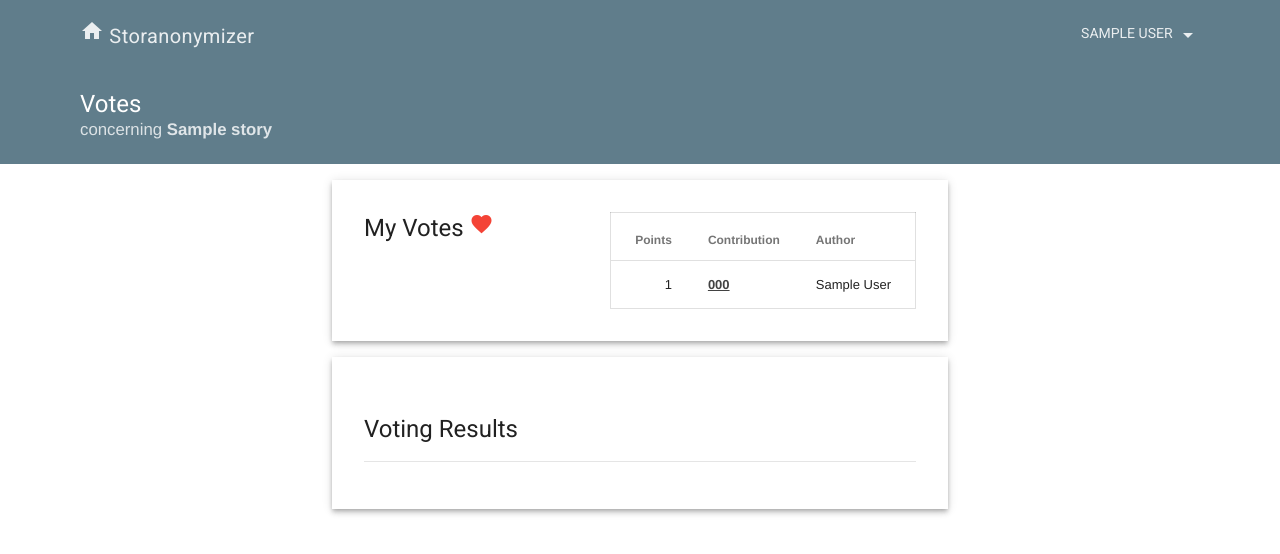
After one commit to Vogeltak/storanonymizer, a Flask app: page /story/000/votes in a window 1280 px wide. The commit adds this page. Shown: the top 554 px of the page. Run offline with Flask 2, Linux system fonts and the light colour scheme; a user stored in the database is signed in; tables that the repository leaves empty hold one stand-in row (values such as "Sample post"); some libraries are stand-ins or nearby versions.

Commit message:
Add voting functionality WIP

```diff
--- a/storanonymizer/static/styles.css
+++ b/storanonymizer/static/styles.css
@@ -91,8 +91,17 @@
 }
 
 .storanonymizer__title-bar__subtitle {
-	opacity: 0.7;
+	color: rgba(255,255,255,0.78);
 	font-size: 1.2rem;
+}
+
+.storanonymizer__title-bar__subtitle a {
+	color: rgba(255,255,255,0.8);
+	text-decoration: none;
+}
+
+.storanonymizer__title-bar__subtitle a:hover {
+	color: rgba(255,255,255,0.6);
 }
 
 .storanonymizer__sub-bar {
@@ -110,6 +119,10 @@
 	color: rgba(0,0,0,0.6);
 }
 
+.storanonymizer__voting-button {
+	margin-top: 12px;
+}
+
 .storanonymizer__settings-group {
 	-webkit-display: flex;
 	display: flex;
@@ -119,6 +132,7 @@
 	align-items: center;
 	-webkit-justify-content: center;
 	justify-content: center;
+	margin-bottom: 32px;
 }
 
 .storanonymizer__settings-item {
@@ -188,6 +202,39 @@
 	line-height: 1.8rem;
 	font-size: 1.3rem;
 	max-width: 100%;
+}
+
+.storanonymizer__votes-wrapper {
+	-webkit-flex-flow: column wrap;
+	flex-flow: column wrap;
+	-webkit-align-items: center;
+	align-items: center;
+}
+
+.storanonymizer__votes__my-votes {
+	padding: 32px;
+	display: -webkit-flex;
+	display: flex;
+	-webkit-flex-flow: row wrap;
+	flex-flow: row wrap;
+	-webkit-justify-content: space-between;
+	justify-content: space-between;
+}
+
+.storanonymizer__votes__my-votes h4 {
+	margin-top: 0;
+}
+
+.storanonymizer__votes__my-votes a {
+	color: rgba(0,0,0.87);
+}
+
+.storanonymizer__votes__result {
+	padding: 32px;
+}
+
+#point-selector {
+	padding: 8px;
 }
 
 .mdl-mini-footer {
--- /dev/null
+++ b/storanonymizer/templates/votes.html
@@ -0,0 +1,49 @@
+{% extends "base.html" %}
+
+{% block content %}
+
+<div class="storanonymizer__title-bar mdl-color--primary mdl-color-text--white">
+	<h4 class="storanonymizer__title-bar__title">Votes</h4>
+	<div class="storanonymizer__title-bar__subtitle">concerning <a href="{{ url_for('story', story_code=story.code) }}"><span class="bold">{{ story.name }}</span></a></div>
+</div>
+
+<div class="storanonymizer__votes-wrapper mdl-grid">
+{% if (story.voting or story.public_votes) and story.public_contributions %}
+	<div class="storanonymizer__votes__my-votes mdl-cell mdl-cell--6-col mdl-color--white mdl-shadow--4dp">
+		<h4>My Votes <i class="material-icons mdl-color-text--red">favorite</i></h4>
+		<table class="mdl-data-table mdl-js-data-table">
+			<thead>
+				<tr>
+					<th>Points</th>
+					<th class="mdl-data-table__cell--non-numeric">Contribution</th>
+					{% if story.public_authors %}
+					<th class="mdl-data-table__cell--non-numeric">Author</th>
+					{% endif %}
+				</tr>
+			</thead>
+			<tbody>
+			{% for v in user_votes %}
+				<tr>
+					<td>{{ v.value }}</td>
+					<td class="mdl-data-table__cell--non-numeric"><a href="{{ url_for('contribution', contribution_code=v.contribution.code) }}" class="bold mdl-color-text--grey-800">{{ v.contribution.code }}</a></td>
+					{% if story.public_authors %}
+					<td class="mdl-data-table__cell--non-numeric">{{ v.contribution.author.name }}</td>
+					{% endif %}
+				</tr>
+			{% endfor %}
+			</tbody>
+		</table>
+	</div>
+{% endif %}
+{% if story.public_votes %}
+	<div class="storanonymizer__votes__result mdl-cell mdl-cell--6-col mdl-color--white mdl-shadow--4dp">
+		<h4>Voting Results</h4>
+		<hr>
+	</div>
+{% endif %}
+
+</div>
+
+
+
+{% endblock %}
--- a/storanonymizer/views.py
+++ b/storanonymizer/views.py
@@ -199,8 +199,12 @@ def my_contributions():
 @app.route("/contribution/<contribution_code>")
 def contribution(contribution_code):
 	contribution = models.Contribution.query.filter_by(code=contribution_code).first_or_404()
+	user_vote = models.Vote.query.filter_by(user_id=current_user.id, contribution_id=contribution.id).first()
 
-	return render_template("contribution.html", contribution=contribution)
+	if user_vote is not None:
+		return render_template("contribution.html", contribution=contribution, user_vote=user_vote.value)
+
+	return render_template("contribution.html", contribution=contribution, user_vote=None)
 
 @app.route("/contribution/<contribution_code>/delete")
 def delete_contribution(contribution_code):
@@ -213,3 +217,75 @@ def delete_contribution(contribution_code):
 		return redirect(url_for("index"))
 
 	return redirect(url_for("contribution", contribution_code=contribution.code))
+
+@app.route("/story/<story_code>/votes")
+def votes(story_code):
+	story = models.Story.query.filter_by(code=story_code).first()
+	user_votes = models.Vote.query.filter_by(story_id=story.id, user_id=current_user.id).order_by(models.Vote.value.desc())
+
+	return render_template("votes.html", story=story, user_votes=user_votes)
+
+@app.route("/story/<story_code>/toggle/voting")
+@login_required
+def toggle_voting(story_code):
+	story = models.Story.query.filter_by(code=story_code).first()
+
+	if current_user.id == story.user.id:
+		if story.voting:
+			story.voting = False
+		else:
+			story.voting = True
+
+		db.session.add(story)
+		db.session.commit()
+
+		return redirect("/story/{}/settings".format(story_code))
+
+	return redirect("/story/{}".format(story_code))
+
+@app.route("/story/<story_code>/toggle/publicvotes")
+@login_required
+def toggle_public_votes(story_code):
+	story = models.Story.query.filter_by(code=story_code).first()
+
+	if current_user.id == story.user.id:
+		if story.public_votes:
+			story.public_votes = False
+		else:
+			story.public_votes = True
+
+		db.session.add(story)
+		db.session.commit()
+
+		return redirect("/story/{}/settings".format(story_code))
+
+	return redirect("/story/{}".format(story_code))
+
+@app.route("/vote/<contribution_code>/<value>")
+@login_required
+def vote(contribution_code, value):
+	contribution = models.Contribution.query.filter_by(code=contribution_code).first()
+
+	if contribution.story.voting and str(value) in "0123" and not contribution.author.id == current_user.id:
+		vote = models.Vote.query.filter_by(user_id=current_user.id, contribution_id=contribution.id).first()
+
+		if value == 0:
+			db.session.delete(vote)
+		else:
+			if vote is None:
+				vote = models.Vote()
+				vote.contribution_id = contribution.id
+				vote.user_id = current_user.id
+				vote.story_id = contribution.story.id
+
+			same_valued_vote = models.Vote.query.filter_by(user_id=current_user.id, story_id=contribution.story.id, value=value).first()
+
+			if same_valued_vote is not None:
+				db.session.delete(same_valued_vote)
+
+			vote.value = value
+			db.session.add(vote)
+
+		db.session.commit()
+
+	return redirect(url_for("contribution", contribution_code=contribution.code))
```
Also changed, not shown: storanonymizer/models.py (+18 -0 lines), storanonymizer/templates/contribution.html (+41 -1 lines), storanonymizer/templates/story.html (+8 -0 lines), storanonymizer/templates/storysettings.html (+28 -0 lines).
